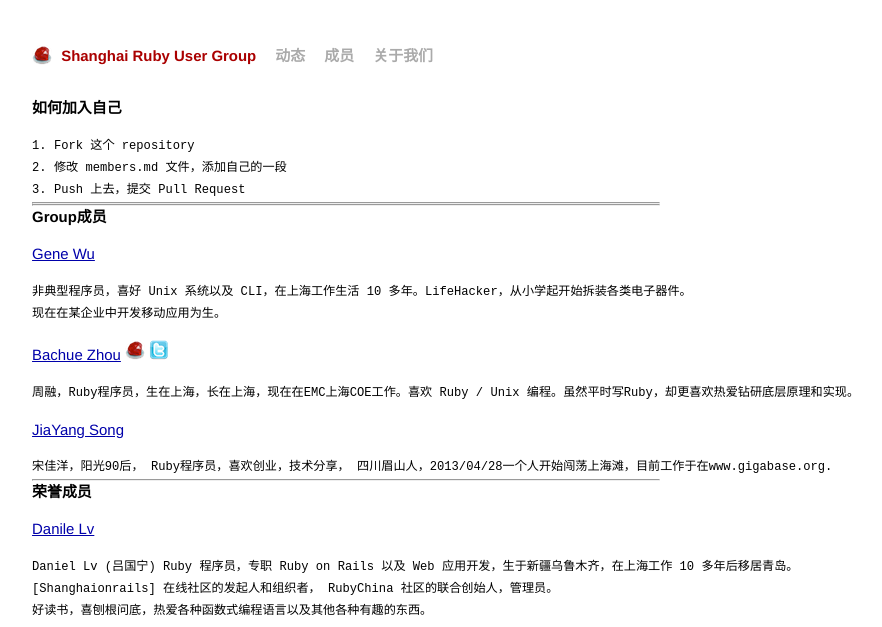
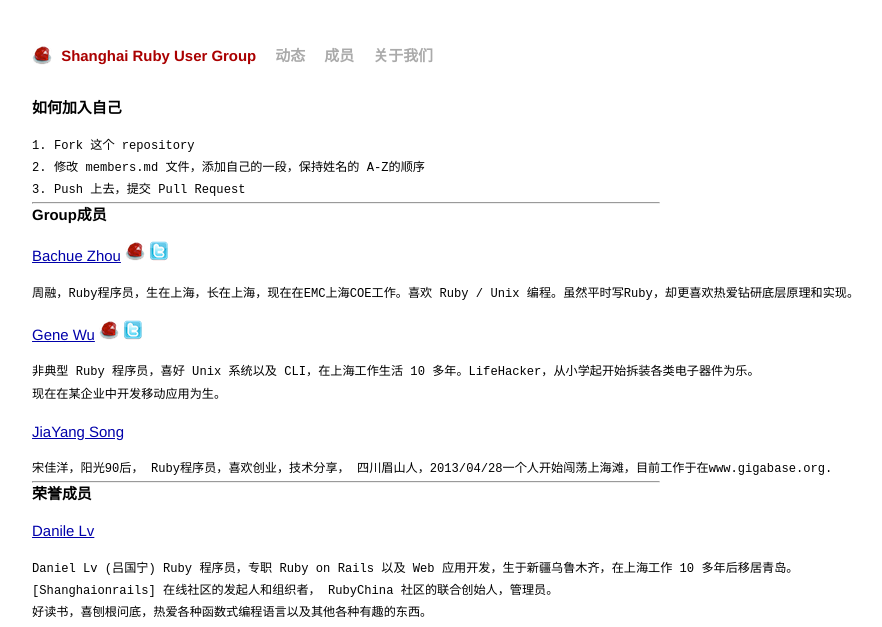
Before and after one commit to shruby/shruby.github.io, a Jekyll site: the page built from members.md, in a window 1280 px wide, cut to the strip 0-627 px from the top of the page. Shown: the whole strip, without its empty margins (294-1176 px from the left). Built offline with Jekyll 4.4.1, drawn with Linux system fonts in a browser that asks for light colours; Markdown is read by kramdown in place of the engine named in the settings.

Commit message:
保持队形，按A-Z
Conflicts:
	members.md

```diff
--- a/members.md
+++ b/members.md
@@ -6,24 +6,25 @@
 # 如何加入自己
 
 	1. Fork 这个 repository
-	2. 修改 members.md 文件，添加自己的一段
+	2. 修改 members.md 文件，添加自己的一段，保持姓名的 A-Z的顺序
 	3. Push 上去，提交 Pull Request
 
 ----
-----
 
 # Group成员
-
-[Gene Wu](https://github.com/genewoo)
-
-	非典型程序员，喜好 Unix 系统以及 CLI，在上海工作生活 10 多年。LifeHacker，从小学起开始拆装各类电子器件。
-	现在在某企业中开发移动应用为生。
 
 [Bachue Zhou](https://github.com/bachue)
 [![RubyChina](/assets/images/sprites/ruby_china.png)](http://ruby-china.org/iBachue)
 [![Twitter](/assets/images/sprites/twitter.png)](https://twitter.com/iBachue)
 
     周融，Ruby程序员，生在上海，长在上海，现在在EMC上海COE工作。喜欢 Ruby / Unix 编程。虽然平时写Ruby，却更喜欢热爱钻研底层原理和实现。
+
+[Gene Wu](https://github.com/genewoo)
+[![RubyChina](/assets/images/sprites/ruby_china.png)](http://ruby-china.org/gene_wu)
+[![Twitter](/assets/images/sprites/twitter.png)](https://twitter.com/gene_wu)
+
+	非典型 Ruby 程序员，喜好 Unix 系统以及 CLI，在上海工作生活 10 多年。LifeHacker，从小学起开始拆装各类电子器件为乐。
+	现在在某企业中开发移动应用为生。
 
 [JiaYang Song](https://github.com/songjiayang)
 
```
